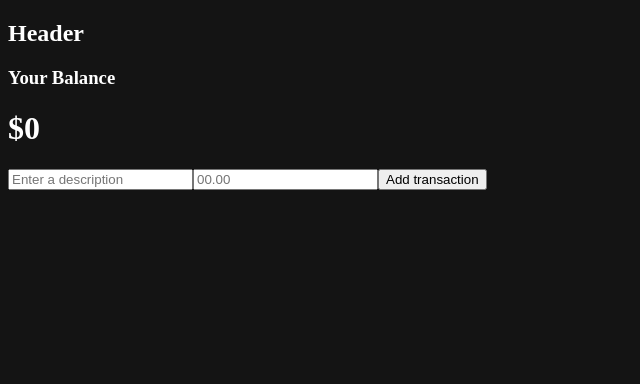
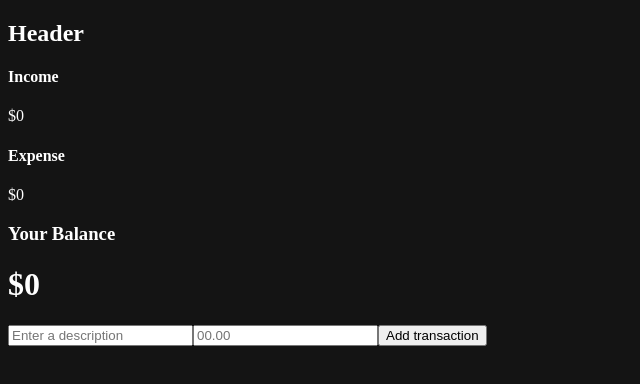
Before and after one commit to AlexCera/react-expense-tracker, a React (Vite) app: page / in a window 1280 px wide. Shown: the top 384 px of the page, without its empty margins (0-640 px from the left). Built offline with nearby package versions, Linux system fonts and the light colour scheme; the HTML template or start-up script is replaced by a standard one.

Commit message:
(feat) IncomeExpense component.

```diff
--- a/src/App.jsx
+++ b/src/App.jsx
@@ -3,11 +3,13 @@ import Header from "./components/Header"
 import Balance from "./components/Balance"
 import TransactionForm from "./components/transactions/TransactionForm"
 import TransactionList from "./components/transactions/TransactionList"
+import IncomeExpenses from "./components/IncomeExpenses"
 
 function App() {
   return (
     <GlobalProvider>
       <Header />
+      <IncomeExpenses />
       <Balance />
       <TransactionForm />
       <TransactionList />
--- /dev/null
+++ b/src/components/IncomeExpenses.jsx
@@ -0,0 +1,31 @@
+import { useGlobalContext } from "../context/GlobalContext"
+
+function IncomeExpenses() {
+    const { transactions } = useGlobalContext();
+
+    const amounts = transactions.map(transaction => transaction.amount)
+
+    const income = amounts
+        .filter(value => value > 0)
+        .reduce((acc, value) => (acc += value), 0)
+
+
+    const expense = amounts
+        .filter(value => value < 0)
+        .reduce((acc, value) => (acc += value), 0) * -1
+
+    return (
+        <>
+            <div>
+                <h4>Income</h4>
+                <p>${income}</p>
+            </div>
+            <div>
+                <h4>Expense</h4>
+                <p>${expense}</p>
+            </div>
+        </>
+    )
+}
+
+export default IncomeExpenses
```
